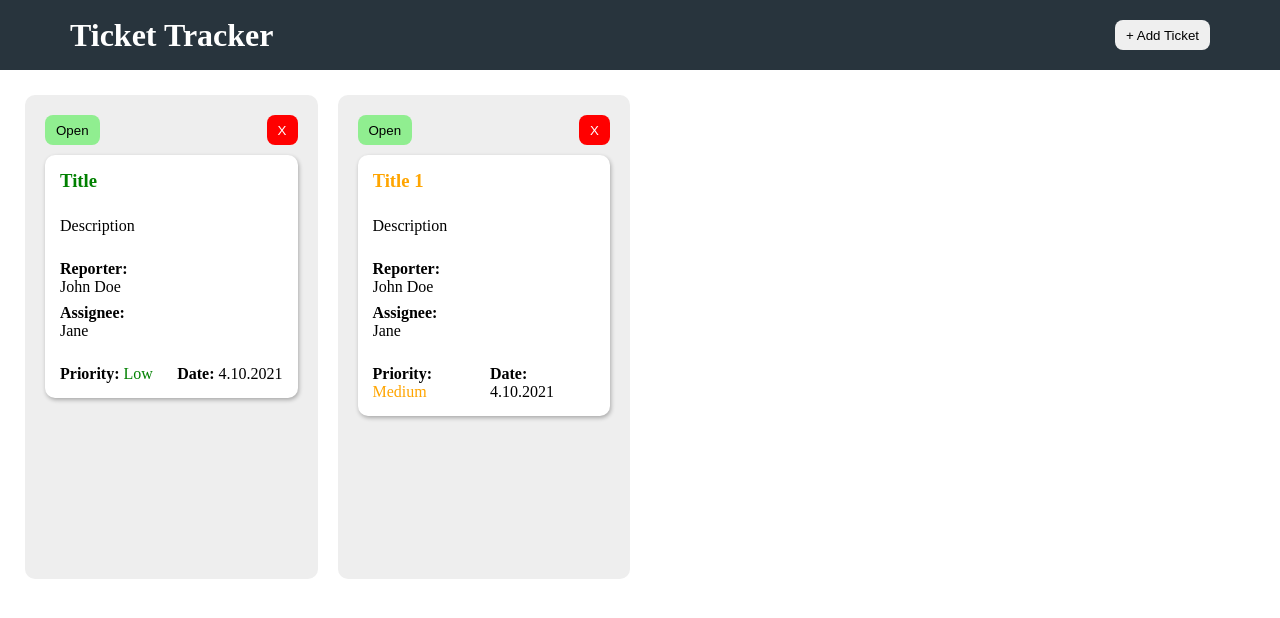
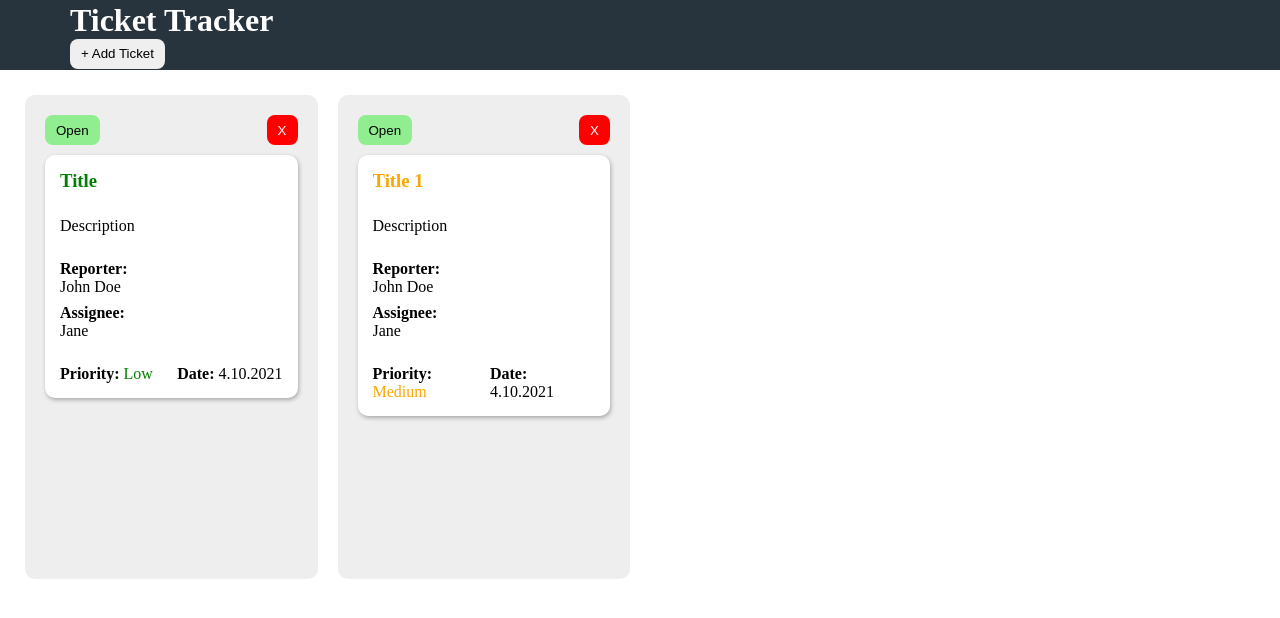
Before and after one commit to markosilvasvuori/ticket-tracker, a React (Create React App) app: page / in a window 1280 px wide. Shown: the top 618 px of the page. Built offline with nearby package versions, Linux system fonts and the light colour scheme.

Commit message:
Wrapped H1 and Button with div

```diff
--- a/src/components/Layout/Header.js
+++ b/src/components/Layout/Header.js
@@ -9,8 +9,10 @@ const Header = props => {
 
     return (
         <header className={classes.header}>
-            <h1>Ticket Tracker</h1>
-            <Button onClick={toggleForm}>+ Add Ticket</Button>
+            <div className={classes.content}>
+                <h1>Ticket Tracker</h1>
+                <Button onClick={toggleForm}>+ Add Ticket</Button>
+            </div>
         </header>
     );
 };
```
